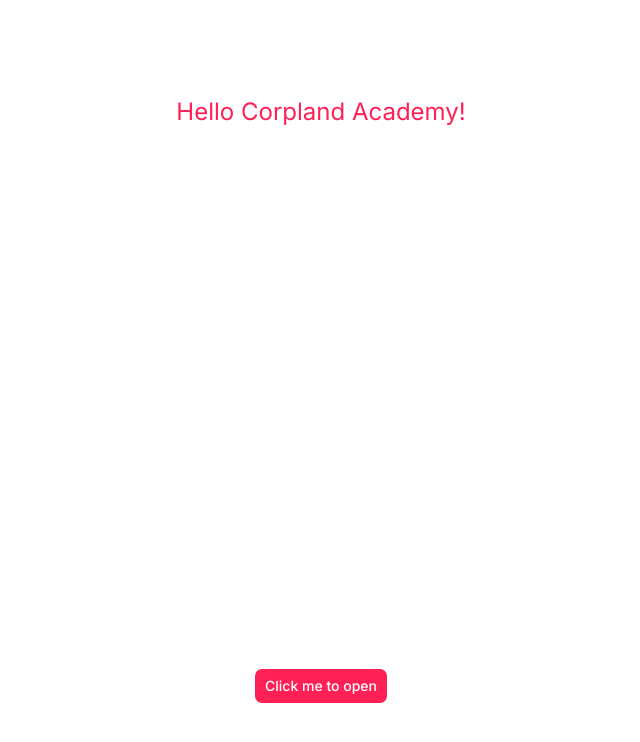
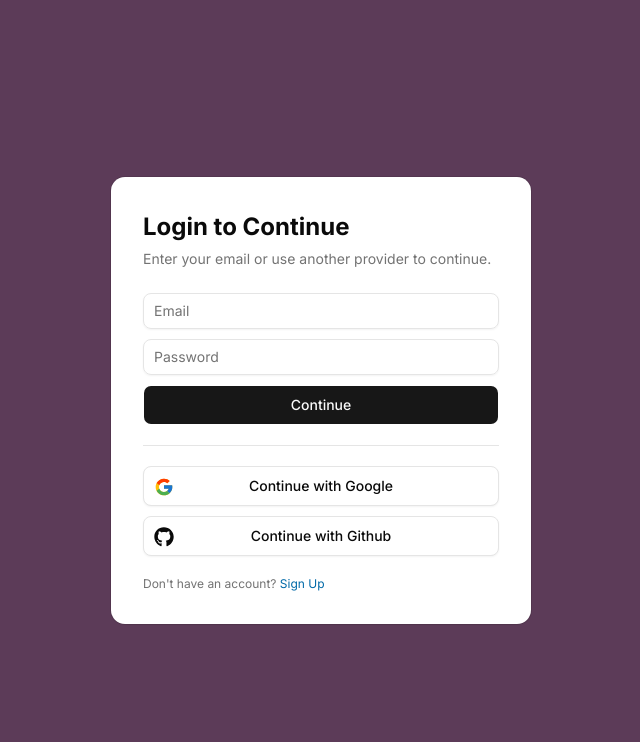
Before and after one commit to asantesylvesterkwame/yt-slack-clone, a Next.js app: page / in a window 1280 px wide. Shown: the top 742 px of the page, without its empty margins (319-959 px from the left). Built offline with nearby package versions, Linux system fonts and the light colour scheme.

Commit message:
feat: added auth UI

```diff
--- a/app/globals.css
+++ b/app/globals.css
@@ -1,6 +1,12 @@
 @import "tailwindcss";
 @import "tw-animate-css";
 @import "shadcn/tailwind.css";
+
+html,
+body,
+:root {
+  height: 100%;
+}
 
 @custom-variant dark (&:is(.dark *));
 
--- a/app/page.tsx
+++ b/app/page.tsx
@@ -1,10 +1,7 @@
-import { Button } from "@/components/ui/button";
+import AuthScreen from "@/features/auth/components/AuthScreen";
 
 export default function Home() {
   return (
-    <div className="flex min-h-screen flex-col items-center justify-between p-24 text-2xl text-rose-500">
-      Hello Corpland Academy!
-      <Button variant="slack">Click me to open</Button>
-    </div>
+    <AuthScreen />
   );
 }
--- a/components/ui/card.tsx
+++ b/components/ui/card.tsx
@@ -1,6 +1,6 @@
-import * as React from "react"
+import * as React from "react";
 
-import { cn } from "@/lib/utils"
+import { cn } from "@/lib/utils";
 
 function Card({
   className,
@@ -13,11 +13,11 @@ function Card({
       data-size={size}
       className={cn(
         "group/card flex flex-col gap-(--card-spacing) overflow-hidden rounded-xl bg-card py-(--card-spacing) text-sm text-card-foreground shadow-xs ring-1 ring-foreground/10 [--card-spacing:--spacing(6)] has-[>img:first-child]:pt-0 data-[size=sm]:[--card-spacing:--spacing(4)] *:[img:first-child]:rounded-t-xl *:[img:last-child]:rounded-b-xl",
-        className
+        className,
       )}
       {...props}
     />
-  )
+  );
 }
 
 function CardHeader({ className, ...props }: React.ComponentProps<"div">) {
@@ -26,11 +26,11 @@ function CardHeader({ className, ...props }: React.ComponentProps<"div">) {
       data-slot="card-header"
       className={cn(
         "group/card-header @container/card-header grid auto-rows-min items-start gap-1 rounded-t-xl px-(--card-spacing) has-data-[slot=card-action]:grid-cols-[1fr_auto] has-data-[slot=card-description]:grid-rows-[auto_auto] [.border-b]:pb-(--card-spacing)",
-        className
+        className,
       )}
       {...props}
     />
-  )
+  );
 }
 
 function CardTitle({ className, ...props }: React.ComponentProps<"div">) {
@@ -38,12 +38,12 @@ function CardTitle({ className, ...props }: React.ComponentProps<"div">) {
     <div
       data-slot="card-title"
       className={cn(
-        "font-heading text-base leading-normal font-medium group-data-[size=sm]/card:text-sm",
-        className
+        "font-heading text-2xl leading-normal font-bold group-data-[size=sm]/card:text-sm",
+        className,
       )}
       {...props}
     />
-  )
+  );
 }
 
 function CardDescription({ className, ...props }: React.ComponentProps<"div">) {
@@ -53,7 +53,7 @@ function CardDescription({ className, ...props }: React.ComponentProps<"div">) {
       className={cn("text-sm text-muted-foreground", className)}
       {...props}
     />
-  )
+  );
 }
 
 function CardAction({ className, ...props }: React.ComponentProps<"div">) {
@@ -62,11 +62,11 @@ function CardAction({ className, ...props }: React.ComponentProps<"div">) {
       data-slot="card-action"
       className={cn(
         "col-start-2 row-span-2 row-start-1 self-start justify-self-end",
-        className
+        className,
       )}
       {...props}
     />
-  )
+  );
 }
 
 function CardContent({ className, ...props }: React.ComponentProps<"div">) {
@@ -76,7 +76,7 @@ function CardContent({ className, ...props }: React.ComponentProps<"div">) {
       className={cn("px-(--card-spacing)", className)}
       {...props}
     />
-  )
+  );
 }
 
 function CardFooter({ className, ...props }: React.ComponentProps<"div">) {
@@ -85,11 +85,11 @@ function CardFooter({ className, ...props }: React.ComponentProps<"div">) {
       data-slot="card-footer"
       className={cn(
         "flex items-center rounded-b-xl px-(--card-spacing) [.border-t]:pt-(--card-spacing)",
-        className
+        className,
       )}
       {...props}
     />
-  )
+  );
 }
 
 export {
@@ -100,4 +100,4 @@ export {
   CardAction,
   CardDescription,
   CardContent,
-}
+};
--- /dev/null
+++ b/features/auth/components/AuthScreen.tsx
@@ -0,0 +1,23 @@
+"use client";
+
+import { useState } from "react";
+import { AuthFlow } from "../types";
+import SignInCard from "./SignInCard";
+import SignUpCard from "./SignUpCard";
+
+const AuthScreen = () => {
+  const [authFlow, setAuthFlow] = useState<AuthFlow>("signIn");
+  return (
+    <div className="h-full flex items-center justify-center bg-[#5C3B58]">
+      <div className="md:h-auto md:w-[420px]">
+        {authFlow === "signIn" ? (
+          <SignInCard setAuthFlow={setAuthFlow} />
+        ) : (
+          <SignUpCard setAuthFlow={setAuthFlow} />
+        )}
+      </div>
+    </div>
+  );
+};
+
+export default AuthScreen;
--- /dev/null
+++ b/features/auth/components/SignInCard.tsx
@@ -0,0 +1,90 @@
+import { useState } from "react";
+import {
+  Card,
+  CardContent,
+  CardDescription,
+  CardHeader,
+  CardTitle,
+} from "@/components/ui/card";
+import { Input } from "@/components/ui/input";
+import { Button } from "@/components/ui/button";
+import { Separator } from "@/components/ui/separator";
+import { FcGoogle } from "react-icons/fc";
+import { FaGithub } from "react-icons/fa";
+import { AuthFlow } from "../types";
+
+interface SignInCardProps {
+  setAuthFlow: (authFlow: AuthFlow) => void;
+}
+
+const SignInCard = ({ setAuthFlow }: SignInCardProps) => {
+  const [email, setEmail] = useState<string>("");
+  const [password, setPassword] = useState<string>("");
+  return (
+    <Card className="w-full h-full p-8">
+      <CardHeader className="px-0 pt-0">
+        <CardTitle>Login to Continue</CardTitle>
+        <CardDescription>
+          Enter your email or use another provider to continue.
+        </CardDescription>
+      </CardHeader>
+      <CardContent className="space-y-5 px-0 pb-0">
+        <form className="space-y-2.5">
+          <Input
+            disabled={false}
+            value={email}
+            onChange={(e) => setEmail(e.target.value)}
+            placeholder="Email"
+            type="email"
+            required
+          />
+          <Input
+            disabled={false}
+            value={password}
+            onChange={(e) => setPassword(e.target.value)}
+            placeholder="Password"
+            type="password"
+            required
+          />
+          <Button type="submit" className="w-full" size="lg" disabled={false}>
+            Continue
+          </Button>
+        </form>
+        <Separator />
+        <div className="flex flex-col gap-y-2.5">
+          <Button
+            type="submit"
+            className="w-full relative"
+            size="lg"
+            disabled={false}
+            variant="outline"
+          >
+            <FcGoogle className="size-5 absolute left-2.5 top-2.5" />
+            Continue with Google
+          </Button>
+          <Button
+            type="submit"
+            className="w-full relative"
+            size="lg"
+            disabled={false}
+            variant="outline"
+          >
+            <FaGithub className="size-5 absolute left-2.5 top-2.5" />
+            Continue with Github
+          </Button>
+        </div>
+        <p className="text-xs text-muted-foreground">
+          Don&apos;t have an account?{" "}
+          <span
+            onClick={() => setAuthFlow("signUp")}
+            className="text-sky-700 hover:underline cursor-pointer"
+          >
+            Sign Up
+          </span>
+        </p>
+      </CardContent>
+    </Card>
+  );
+};
+
+export default SignInCard;
--- /dev/null
+++ b/features/auth/components/SignUpCard.tsx
@@ -0,0 +1,99 @@
+import { useState } from "react";
+import {
+  Card,
+  CardContent,
+  CardDescription,
+  CardHeader,
+  CardTitle,
+} from "@/components/ui/card";
+import { Input } from "@/components/ui/input";
+import { Button } from "@/components/ui/button";
+import { Separator } from "@/components/ui/separator";
+import { FcGoogle } from "react-icons/fc";
+import { FaGithub } from "react-icons/fa";
+import { AuthFlow } from "../types";
+
+interface SignUpCardProps {
+  setAuthFlow: (authFlow: AuthFlow) => void;
+}
+
+const SignUpCard = ({ setAuthFlow }: SignUpCardProps) => {
+  const [email, setEmail] = useState<string>("");
+  const [password, setPassword] = useState<string>("");
+  const [confirmPassword, setConfirmPassword] = useState<string>("");
+  return (
+    <Card className="w-full h-full p-8">
+      <CardHeader className="px-0 pt-0">
+        <CardTitle>Sign Up to Continue</CardTitle>
+        <CardDescription>
+          Enter your email or use another provider to continue.
+        </CardDescription>
+      </CardHeader>
+      <CardContent className="space-y-5 px-0 pb-0">
+        <form className="space-y-2.5">
+          <Input
+            disabled={false}
+            value={email}
+            onChange={(e) => setEmail(e.target.value)}
+            placeholder="Email"
+            type="email"
+            required
+          />
+          <Input
+            disabled={false}
+            value={password}
+            onChange={(e) => setPassword(e.target.value)}
+            placeholder="Password"
+            type="password"
+            required
+          />
+          <Input
+            disabled={false}
+            value={confirmPassword}
+            onChange={(e) => setConfirmPassword(e.target.value)}
+            placeholder="Confirm Password"
+            type="password"
+            required
+          />
+          <Button type="submit" className="w-full" size="lg" disabled={false}>
+            Continue
+          </Button>
+        </form>
+        <Separator />
+        <div className="flex flex-col gap-y-2.5">
+          <Button
+            type="submit"
+            className="w-full relative"
+            size="lg"
+            disabled={false}
+            variant="outline"
+          >
+            <FcGoogle className="size-5 absolute left-2.5 top-2.5" />
+            Continue with Google
+          </Button>
+          <Button
+            type="submit"
+            className="w-full relative"
+            size="lg"
+            disabled={false}
+            variant="outline"
+          >
+            <FaGithub className="size-5 absolute left-2.5 top-2.5" />
+            Continue with Github
+          </Button>
+        </div>
+        <p
+          onClick={() => setAuthFlow("signIn")}
+          className="text-xs text-muted-foreground"
+        >
+          Already have an account?{" "}
+          <span className="text-sky-700 hover:underline cursor-pointer">
+            Sign In
+          </span>
+        </p>
+      </CardContent>
+    </Card>
+  );
+};
+
+export default SignUpCard;
--- /dev/null
+++ b/features/auth/types.ts
@@ -0,0 +1 @@
+export type AuthFlow = "signIn" | "signUp";
--- a/package.json
+++ b/package.json
@@ -23,6 +23,7 @@
     "react": "19.2.4",
     "react-day-picker": "^10.0.1",
     "react-dom": "19.2.4",
+    "react-icons": "^5.6.0",
     "react-resizable-panels": "^4.11.2",
     "recharts": "3.8.0",
     "shadcn": "^4.11.0",
```
Also changed, not shown: 1 other file (tests, documents, lock files or other folders).
